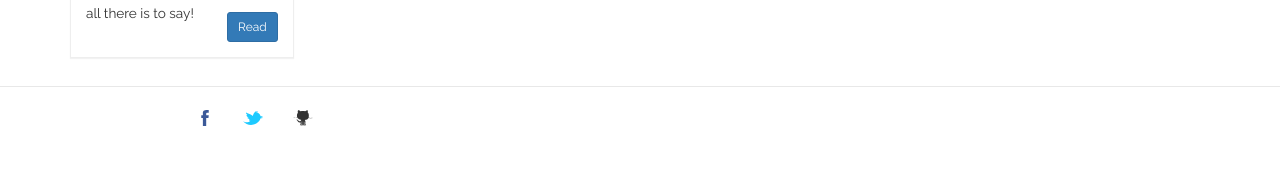
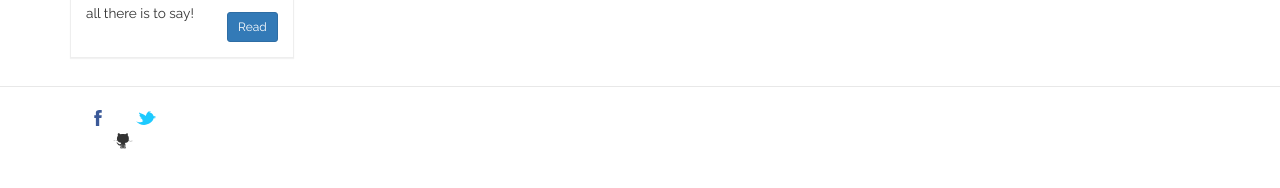
Before and after one commit to simararora7/simararora7.github.io, a Jekyll site: the page built from index.html, in a window 1280 px wide. Shown: the part 331-519 px from the top of the page. Built offline with Jekyll 4.4.1, drawn with Linux system fonts in a browser that asks for light colours; the list of posts is cut into pages by our own code.

```diff
--- a/_includes/footer.html
+++ b/_includes/footer.html
@@ -1,6 +1,6 @@
 <footer>
     <div class="container">
-        <div class="row p20">
+        <div class="row p20 col-md-4">
             <div class="col-md-4 text-center mt25">
                 <a target="_blank" href="{{site.facebook}}"><li class="social facebook"><img src="{{site.baseurl}}/images/facebook.svg" alt="{{site.facebook}}"></li></a>
                 <a target="_blank" href="{{site.twitter}}"><li class="social twitter"><img src="{{site.baseurl}}/images/twitter.svg" alt="{{site.twitter}}"></li></a>
```
